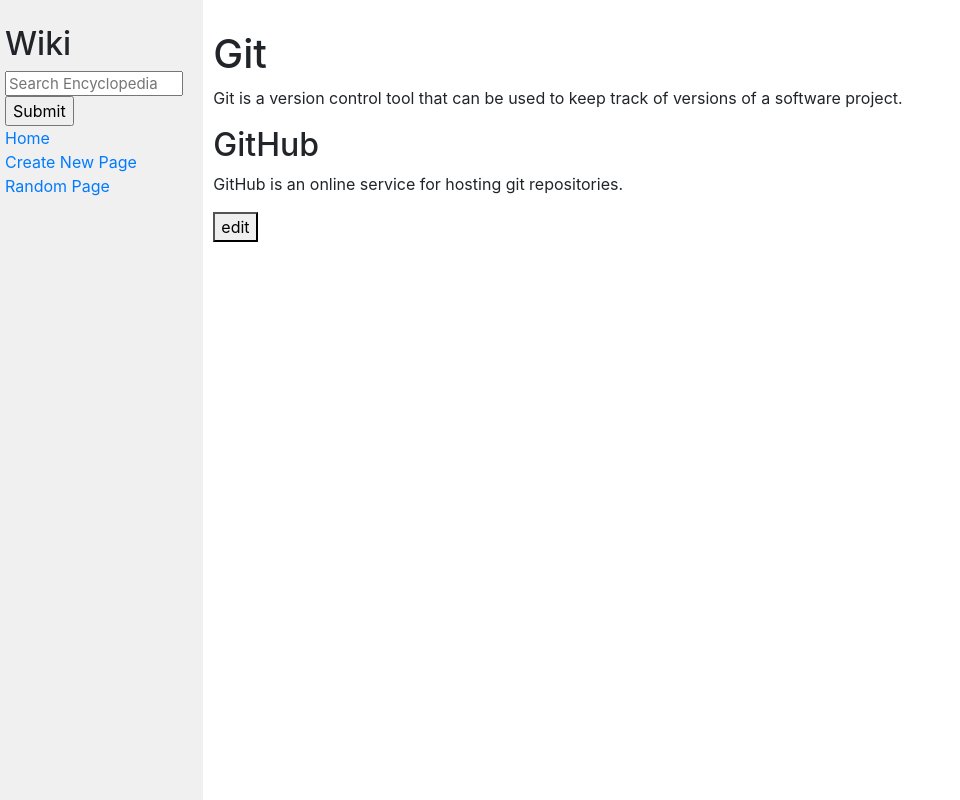
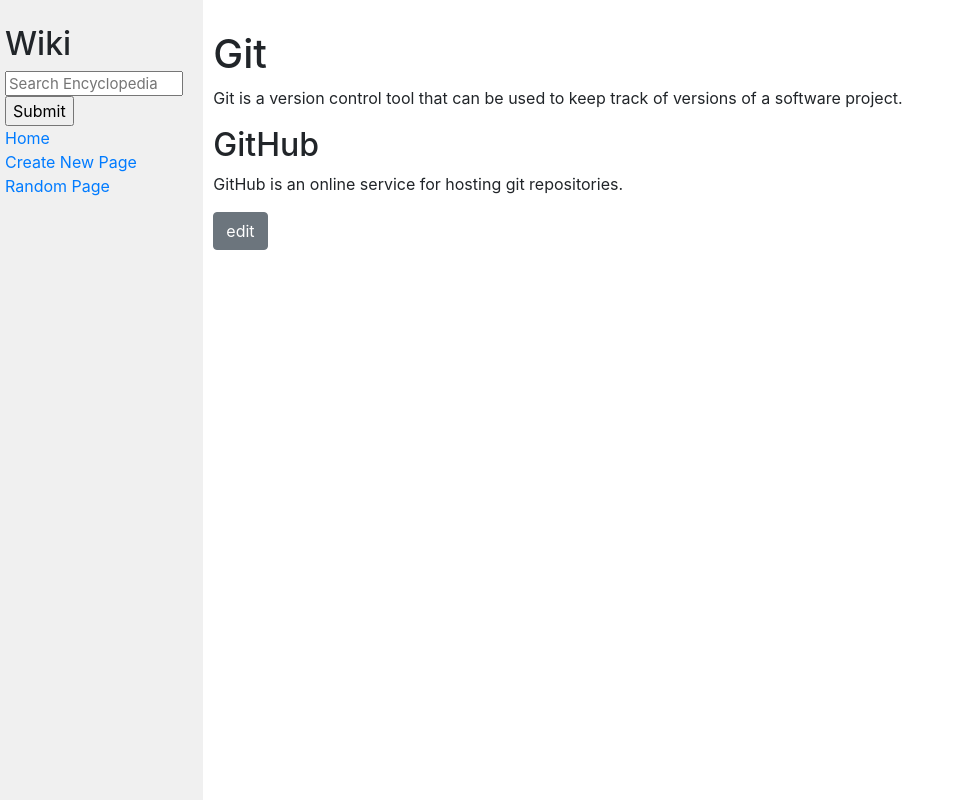
Before and after one commit to ThoshHub/CS50-Wiki, a Django app: page /random in a window 1280 px wide. Shown: the whole page, without its empty margins (0-960 px from the left). Run offline with Django 3.2, Linux system fonts and the light colour scheme; some libraries are stand-ins or nearby versions.

Commit message:
Entry update

```diff
--- a/encyclopedia/templates/encyclopedia/entry.html
+++ b/encyclopedia/templates/encyclopedia/entry.html
@@ -9,6 +9,6 @@
         {{ entry_info|safe }}
     </div>
     <form action="{% url 'edit_page' entry_title %}">
-        <button type="submit">edit</button>
+        <button class="btn btn-secondary" type="submit">edit</button>
     </form>
 {% endblock %}
```
Also changed, not shown: entries/Test.md (+1 -1 lines).
